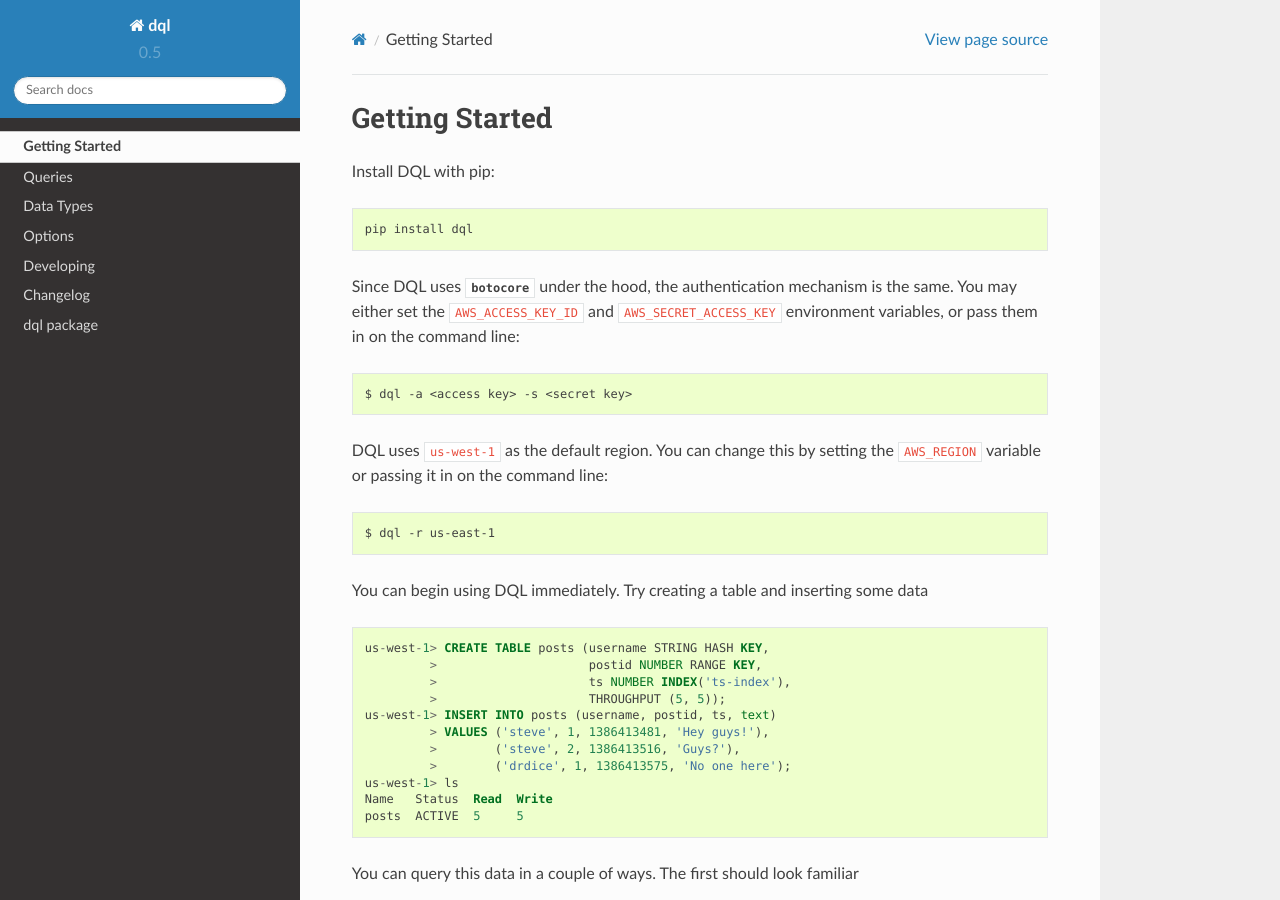
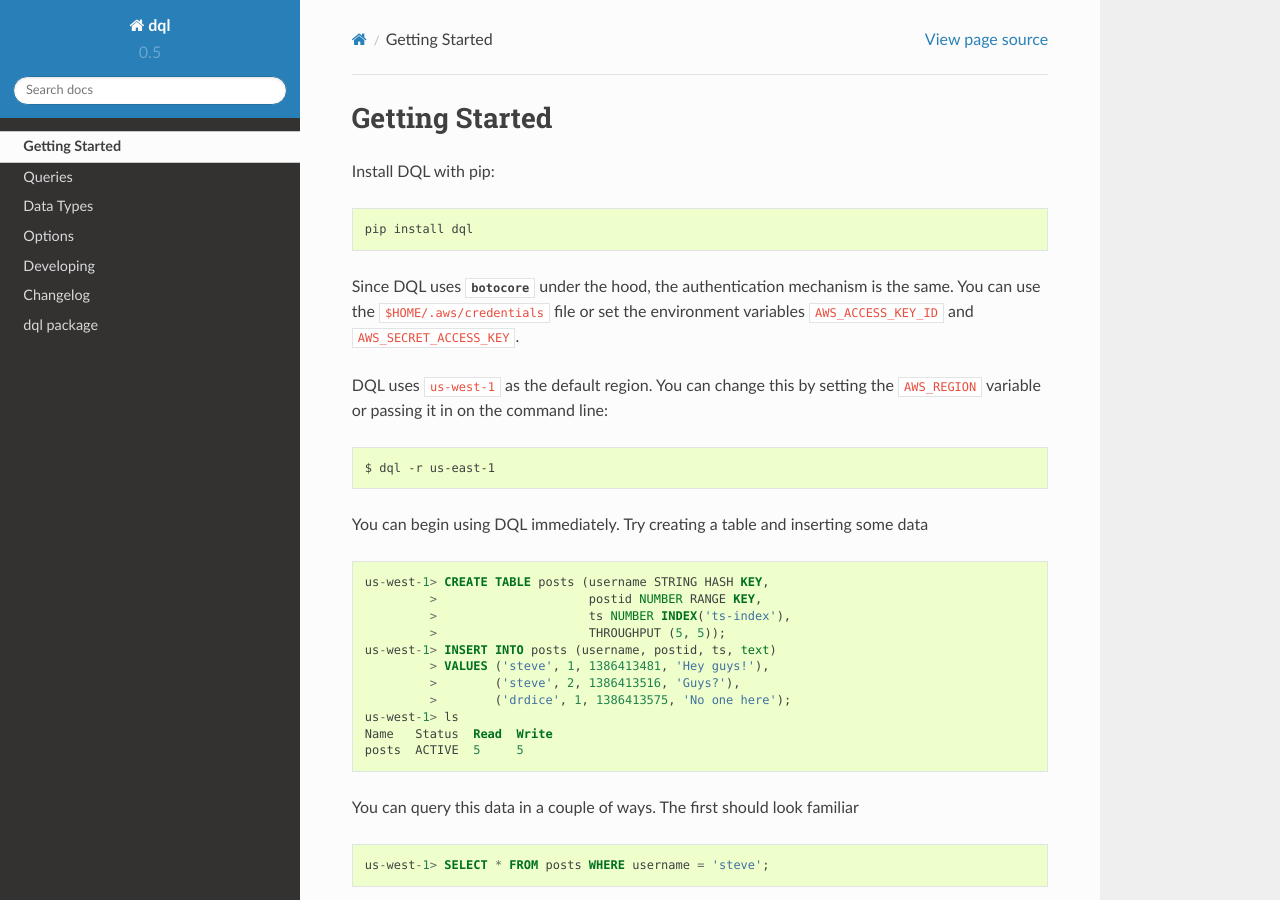
Before and after one commit to stevearc/dql, a Sphinx documentation site: the page built from doc/topics/getting_started.rst, in a window 1280 px wide and 900 px high. Built offline with Sphinx 7.4.7 and the Read the Docs theme 2.0.0, drawn with Linux system fonts in a browser that asks for light colours.

Commit message:
Disallow passing credentials on command line

```diff
--- a/doc/topics/getting_started.rst
+++ b/doc/topics/getting_started.rst
@@ -4,14 +4,9 @@
 
     pip install dql
 
-Since DQL uses :mod:`botocore` under the hood, the authentication mechanism is the
-same. You may either set the ``AWS_ACCESS_KEY_ID`` and
-``AWS_SECRET_ACCESS_KEY`` environment variables, or pass them in on the command
-line:
-
-.. code-block:: bash
-
-    $ dql -a <access key> -s <secret key>
+Since DQL uses :mod:`botocore` under the hood, the authentication mechanism is
+the same. You can use the ``$HOME/.aws/credentials`` file or set the environment
+variables ``AWS_ACCESS_KEY_ID`` and ``AWS_SECRET_ACCESS_KEY``.
 
 DQL uses ``us-west-1`` as the default region. You can change this by setting
 the ``AWS_REGION`` variable or passing it in on the command line:
```
Also changed, not shown: dql/__init__.py (+2 -5 lines), 1 other file.
